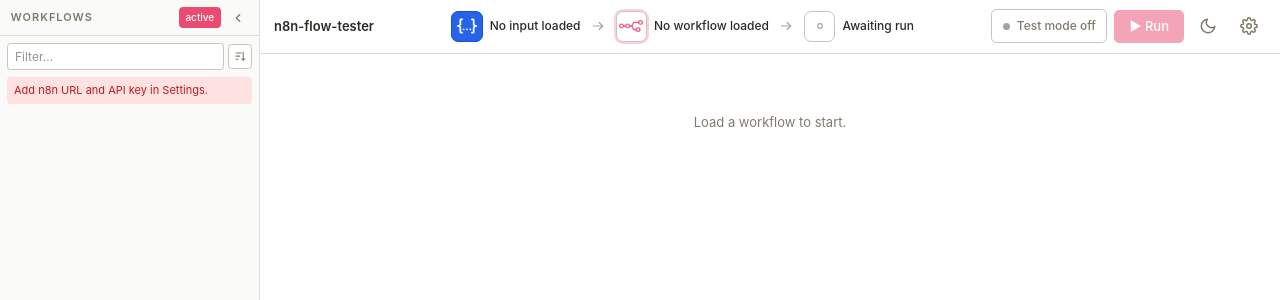
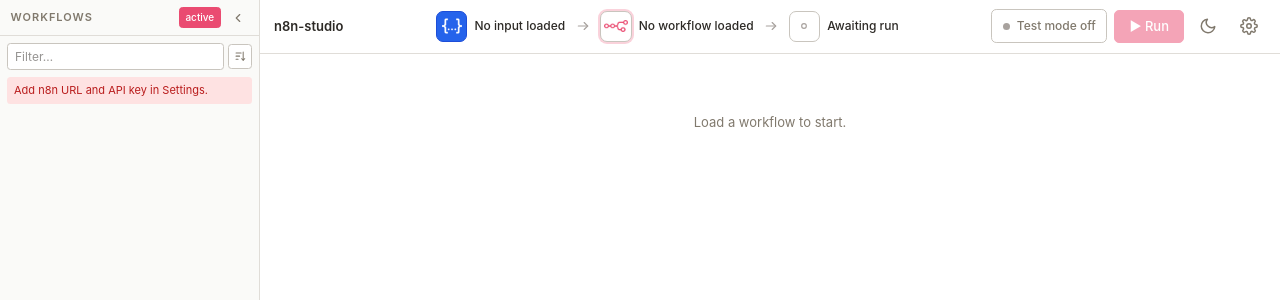
Before and after one commit to serdarsalim/n8n-studio, a Next.js app: page / in a window 1280 px wide. Shown: the top 300 px of the page. Built offline with nearby package versions, Linux system fonts and the light colour scheme.

Commit message:
rename: n8n-flow-tester / n8n-workflow-manager → n8n-studio
UI title (header + page metadata), package name, README, AGENTS doc.
localStorage keys keep the n8n-flow-tester prefix on purpose so
existing users don't lose their settings.

```diff
--- a/app/layout.tsx
+++ b/app/layout.tsx
@@ -2,8 +2,8 @@
 import "./globals.css";
 
 export const metadata: Metadata = {
-  title: "n8n-flow-tester",
-  description: "A free, open-source workflow tester for n8n.",
+  title: "n8n-studio",
+  description: "A free, open-source workflow inspector and tester for n8n.",
 };
 
 const themeInit = `(function(){try{var t=localStorage.getItem('theme');if(t==='dark')document.documentElement.classList.add('dark');}catch(e){}})();`;
--- a/app/page.tsx
+++ b/app/page.tsx
@@ -386,7 +386,7 @@
         }`}
       >
         <div className="flex items-center gap-2 flex-shrink-0">
-          <h1 className="m-0 text-[13px] font-semibold whitespace-nowrap">n8n-flow-tester</h1>
+          <h1 className="m-0 text-[13px] font-semibold whitespace-nowrap">n8n-studio</h1>
           {testMode && (
             <span className="text-[9px] font-semibold tracking-[1px] uppercase px-1.5 py-[1px] rounded bg-[var(--n8n)] text-white">
               Test
--- a/package.json
+++ b/package.json
@@ -1,5 +1,5 @@
 {
-  "name": "n8n-flow-tester",
+  "name": "n8n-studio",
   "version": "0.1.0",
   "private": true,
   "scripts": {
```
Also changed, not shown: 1 other file (tests, documents, lock files or other folders).
